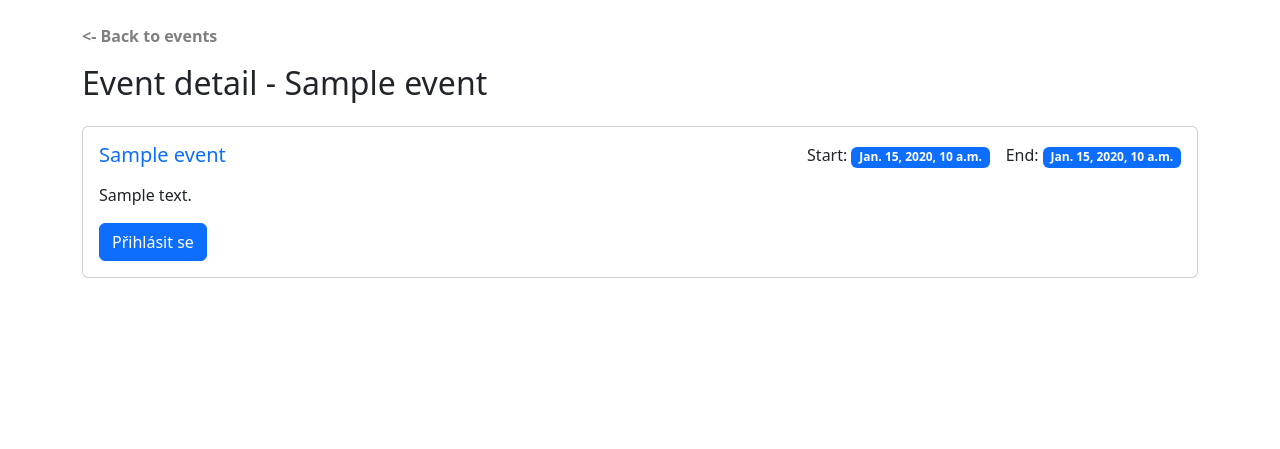
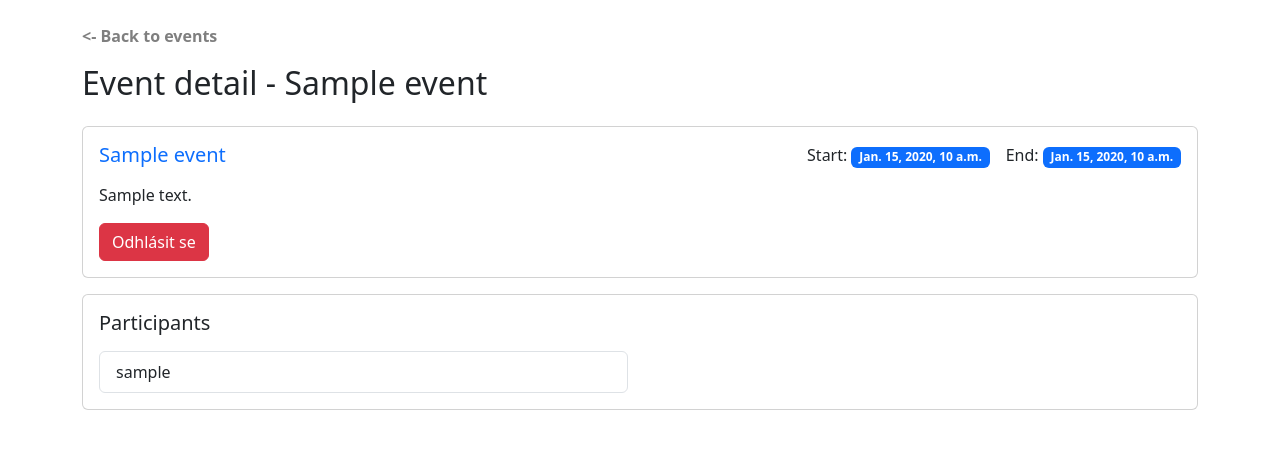
Before and after one commit to zpswi/zswi_eventplanner, a Django app: page //event/1 in a window 1280 px wide. Shown: the part 56-505 px from the top of the page. Run offline with Django 5.2, Linux system fonts and the light colour scheme; a user stored in the database is signed in; tables that the repository leaves empty hold one stand-in row (values such as "Sample post"); some libraries are stand-ins or nearby versions.

Commit message:
Add event participants

```diff
--- a/app/templates/events/detail.html
+++ b/app/templates/events/detail.html
@@ -1,20 +1,20 @@
-
 {% extends 'app/base.html' %}
 
 
 {% block content %}
 
-<a href="{% url 'events' %}" class="fw-bold text-black-50 text-decoration-none mb-3"><- Back to events</a>
+    <a href="{% url 'events' %}" class="fw-bold text-black-50 text-decoration-none mb-3"><- Back to events</a>
 
 
 
-<h2 class="mb-4 mt-3 ">Event detail - {{ event.title }}</h2>
+    <h2 class="mb-4 mt-3 ">Event detail - {{ event.title }}</h2>
 
 
     <div class="card mb-3">
         <div class="card-body">
             <div class="card-title d-flex justify-content-between">
-                <h5><a href="{% url 'event_detail' event.id %}" class="text-decoration-none text-primary">{{ event.title }}</a></h5>
+                <h5><a href="{% url 'event_detail' event.id %}"
+                       class="text-decoration-none text-primary">{{ event.title }}</a></h5>
                 <div class="d-flex justify-content-start">
                     <div class="me-2">
                         Start: <span class="badge bg-primary">{{ event.start_time }}</span>
@@ -29,19 +29,42 @@
                 <p>
                     {{ event.description }}
                 </p>
+            </div>
 
-            </div>
             <div class="d-flex justify-content-between">
                 <div>
                     {% if signed_up %}
-                        <a href="{% url 'sign_off_event' event.id %}" class="btn btn-primary">Odhlásit se</a>
+                        <a href="{% url 'sign_off_event' event.id %}" class="btn btn-danger">Odhlásit se</a>
                     {% else %}
-                        <a href="{% url 'sign_to_event' event.id %}" class="btn btn-primary">Přihlásit se</a>
+                        <a href="{% url 'sign_to_event' event.id %}" class="btn btn-success">Přihlásit se</a>
                     {% endif %}
-                 </div>
+                </div>
+            </div>
+        </div>
+    </div>
 
+    <div class="card mb-3">
+        <div class="card-body">
+            <div class="card-title d-flex justify-content-between">
+                <h5>Participants</h5>
+            </div>
 
-
+            <div class="row card-text">
+                <div class="col-lg-6 col-md-12">
+                    <ul class="list-group">
+                        {% for participant in event.participants.all %}
+                            <li class="list-group-item d-flex justify-content-between align-items-center">
+                                {{ participant }}
+                                {% if user == event.user and user != participant %}
+                                    <a class="btn btn-danger" href="{% url 'remove_user_from_event' event.id participant.id %}">
+                                        Remove
+                                    </a>
+                                {% endif %}
+                            </li>
+                        {% endfor %}
+                    </ul>
+                </div>
+            </div>
         </div>
     </div>
 
--- a/app/urls.py
+++ b/app/urls.py
@@ -11,6 +11,7 @@ urlpatterns = [
     path("/event/<int:event_id>", views.event_detail, name="event_detail"),
     path("/add_event", views.add_event, name="add_event"),
     path("/sign_up", views.signup, name="signup"),
-    path("sing_to_event/<int:event_id>", views.sign_to_event, name="sign_to_event"),
-    path("sign_off_event/<int:event_id>", views.sign_off_event, name="sign_off_event"),
+    path("/sing_to_event/<int:event_id>", views.sign_to_event, name="sign_to_event"),
+    path("/sign_off_event/<int:event_id>", views.sign_off_event, name="sign_off_event"),
+    path("/remove_user_from_event/<int:event_id>/<int:removed_user_id>", views.remove_user_from_event, name="remove_user_from_event"),
 ]
--- a/app/views.py
+++ b/app/views.py
@@ -57,7 +57,10 @@ def events(request):
 
 def event_detail(request, event_id):
     event = Event.objects.get(id=event_id)
-    return render(request, "events/detail.html", {"event": event})
+    return render(request, "events/detail.html", {
+        "event": event,
+        "signed_up": request.user in event.participants.all(),
+    })
 
 @login_required
 def my_events(request):
@@ -109,3 +112,15 @@ def sign_off_event(request, event_id):
     event.participants.remove(request.user)
     messages.add_message(request, messages.SUCCESS, "Signed off")
     return HttpResponseRedirect(reverse("event_detail", args=[event_id]))
+
+@login_required
+def remove_user_from_event(request, event_id, removed_user_id):
+    event = Event.objects.get(id=event_id)
+
+    if request.user != event.user:
+        return HttpResponseRedirect(reverse("event_detail", args=[event_id]))
+
+    event.participants.remove(removed_user_id)
+    messages.add_message(request, messages.SUCCESS, "User removed")
+
+    return HttpResponseRedirect(reverse("event_detail", args=[event_id]))
```
